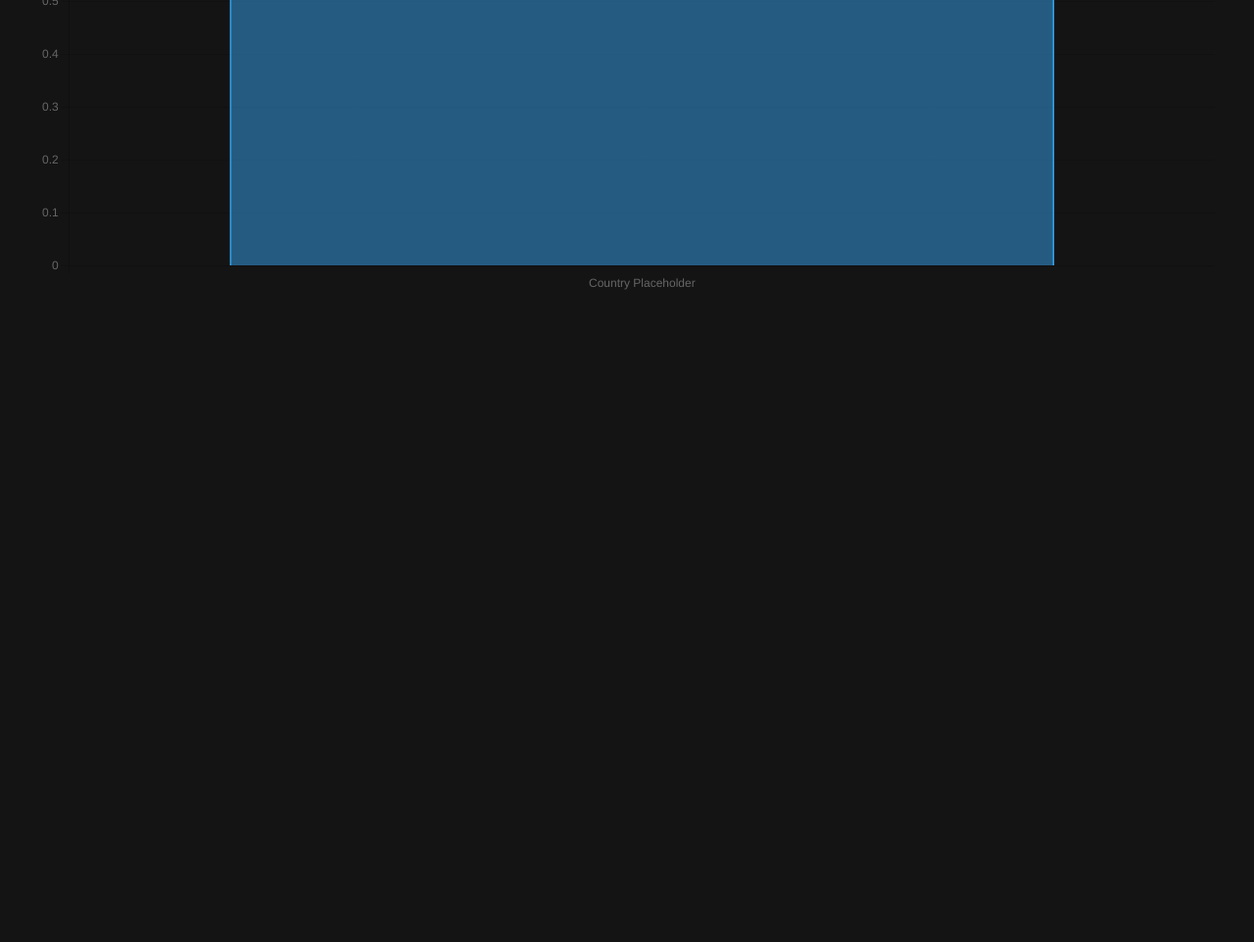
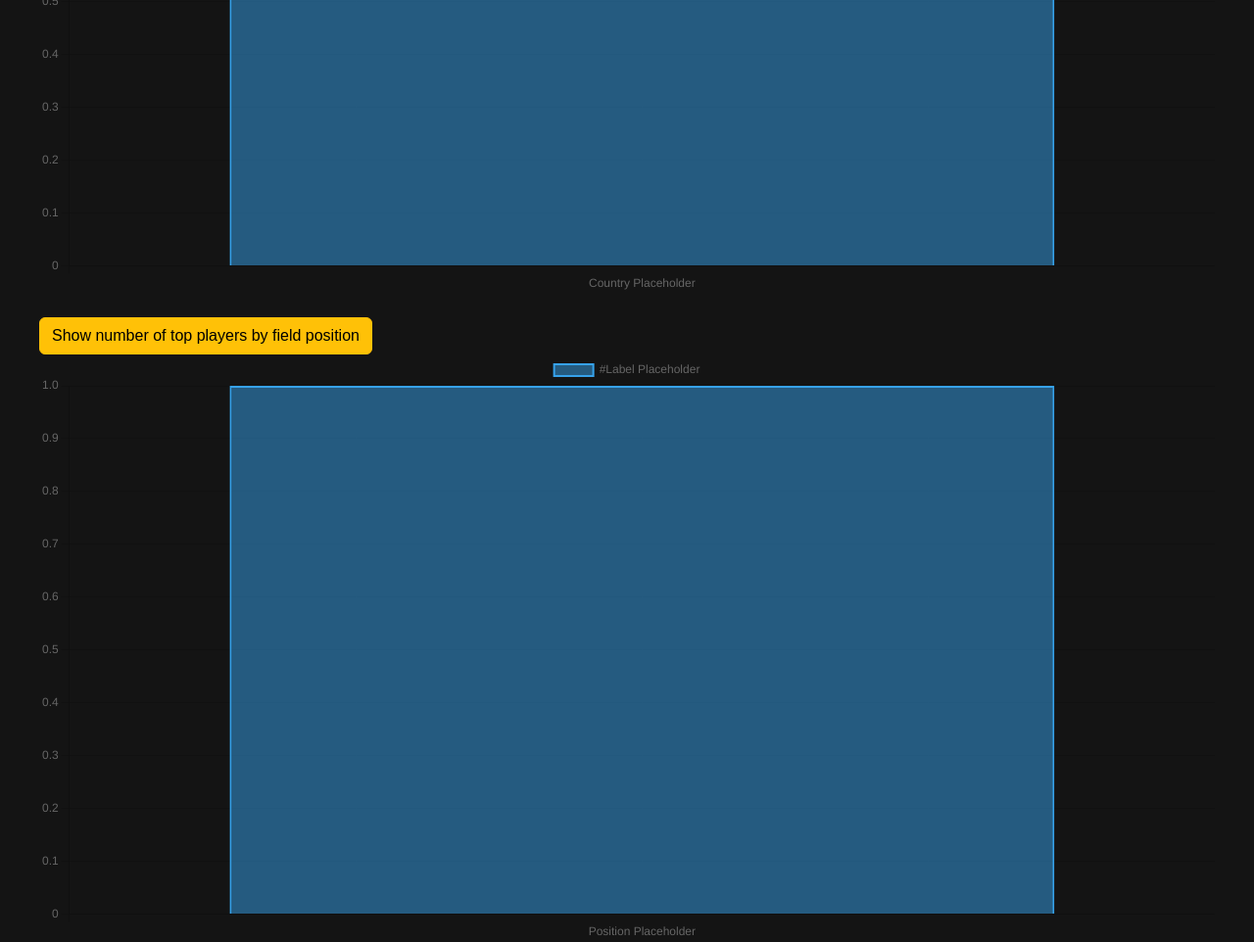
Before and after one commit to lukasz-malec2/EDI, a plain HTML site: page TEST_TW/Group_Project_AK_LM_TW.html in a window 1280 px wide. Shown: the part 1397-2359 px from the top of the page at 98% size. Before the commit the page ends 1697 px from the top, so only its background shows below. Drawn offline with nearby package versions, Linux system fonts and the light colour scheme.

Commit message:
drugi wykres ale slupkowy

```diff
--- a/TEST_TW/Group_Project_AK_LM_TW.html
+++ b/TEST_TW/Group_Project_AK_LM_TW.html
@@ -58,7 +58,11 @@
             <div>
                 <canvas id="players_by_country_chart"></canvas>
             </div>
-
+            <br>
+            <button id="Chartjs_viz2" onclick = "chart_js_method2()" class ="btn btn-warning">Show number of top players by field position</button>
+            <div>
+                <canvas id="players_by_position_chart"></canvas>
+            </div>
         <script src="https://cdn.jsdelivr.net/npm/chart.js"></script>
         <script src = "group_project_script_ak_lm_tw.js"></script>
     </body>
--- a/TEST_TW/group_project_script_ak_lm_tw.js
+++ b/TEST_TW/group_project_script_ak_lm_tw.js
@@ -43,7 +43,7 @@ function Fetch_and_display_data() {
 
 
 //chart placeholder
-const data = {
+const data2 = {
   labels: ['Country Placeholder'],
   datasets: [{
     label: '#Label Placeholder',
@@ -53,7 +53,7 @@ const data = {
   }
 const config = {
   type: 'bar',
-  data,
+  data: data2,
   options: {
     scales: {
       y: {
@@ -63,7 +63,6 @@ const config = {
   }
 }
 const players_by_country_chart = new Chart(document.getElementById("players_by_country_chart"),config);
-
 
 
 //chart.js function for count of players from particular countries
@@ -114,3 +113,71 @@ function chart_js_method() {
 
   });
 }
+
+//chart2 placeholder
+const data_pos = {
+  labels: ['Position Placeholder'],
+  datasets: [{
+    label: '#Label Placeholder',
+    data: [1],
+    borderWidth: 2
+    }],
+  }
+const config_pos = {
+  type: 'bar',
+  data: data_pos,
+  options: {
+    scales: {
+      y: {
+        beginAtZero: true
+      }
+    }
+  }
+}
+const players_by_position_chart = new Chart(document.getElementById("players_by_position_chart"),config_pos);
+
+function chart_js_method2() {
+  //Fetch block
+    async function fetch_data() {
+  //    const url = "https://my.api.mockaroo.com/volleyballplayers.json?key=c097ba40"; // full API 100 records
+      const url = "https://my.api.mockaroo.com/VolleyballPlayers2.json?key=c097ba40"; //simplified API 10 records less countries
+      const response = await fetch(url);
+      //wait until the request has been completed
+      const datapoints = await response.json(); //parsing json for js
+      console.log(datapoints)
+      return datapoints
+    };
+
+    fetch_data().then(datapoints => {
+      const position = datapoints.map(
+        function(index){
+          return index.position_in_field;
+        });
+      const uniqueposition = [...new Set(position)]; //filterining all positions to only unique ones
+      //console.log(country);
+      console.log(uniqueposition);
+      console.log(uniqueposition.length);
+
+      var pos_dict = {};
+      var position_count_array = []
+        for (var i = 0; i < uniqueposition.length; i++) {
+            var position_counter = 0
+          for (var j = 0; j < datapoints.length; j++) {
+            if (uniqueposition[i] == datapoints[j].position_in_field) {
+              position_counter = position_counter + 1
+            };
+          };
+          pos_dict[uniqueposition[i]] = position_counter;
+          position_count_array[i]=position_counter;
+        };
+        console.log(pos_dict);
+        console.log(position_count_array);
+
+      //update the labels in chart placeholder
+      players_by_position_chart.config.data.datasets[0].label = "No. of players in TOP 100";
+      players_by_position_chart.config.data.labels = uniqueposition;
+      players_by_position_chart.config.data.datasets[0].data = position_count_array;
+      players_by_position_chart.update()
+
+    });
+  }
```
